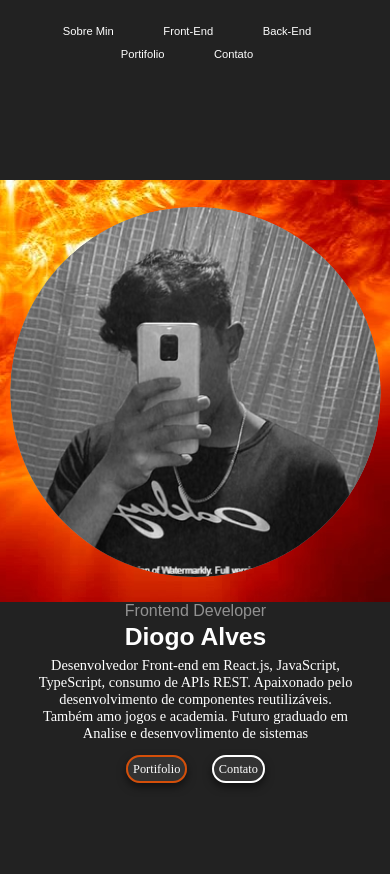
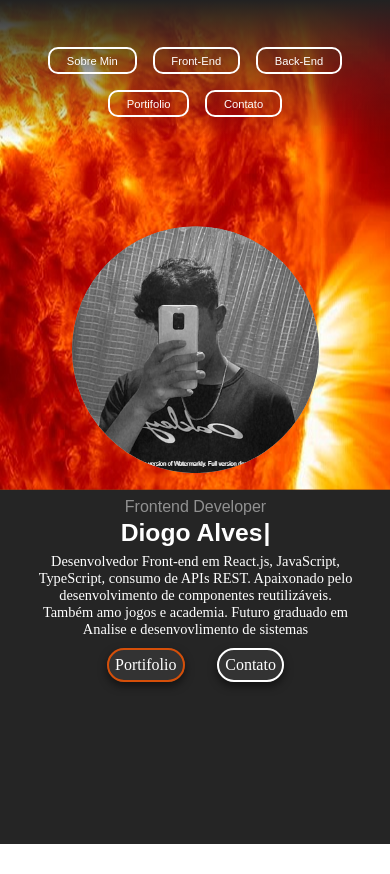
Before and after one commit to DiogoAlves2004/my-portfolio, a React (Create React App) app: page / in a window 390 px wide. After the commit the page ends 844 px from the top, so only its background shows below. Built offline with nearby package versions, Linux system fonts and the light colour scheme; no server answers.

Commit message:
atualização 1.1

```diff
--- a/package.json
+++ b/package.json
@@ -11,6 +11,7 @@
     "react-icons": "^4.7.1",
     "react-router-dom": "^6.7.0",
     "react-scripts": "5.0.1",
+    "typewriter-effect": "^2.19.0",
     "web-vitals": "^2.1.4"
   },
   "scripts": {
--- a/src/components/layout/input/styles/Button.module.css
+++ b/src/components/layout/input/styles/Button.module.css
@@ -6,9 +6,8 @@
     background-color: #333333;
     filter: drop-shadow(0px 4px 4px rgba(0, 0, 0, 0.5));
     -webkit-filter: drop-shadow(0px 4px 4px rgba(0, 0, 0, 0.5));
-}
 
-.btn{
+
     color: white;
 
     text-decoration: none;
@@ -16,8 +15,9 @@
     font-family: 'Poppins';
     font-style: normal;
     font-weight: 400;
-    font-size: clamp( .2vh + .2vw ,1vh + 1vw ,1vh + 1vw);
+
     line-height: 35px;
+
 }
 
 .a:hover{
--- a/src/components/layout/navbar/styles/NavbarHome.module.css
+++ b/src/components/layout/navbar/styles/NavbarHome.module.css
@@ -12,20 +12,32 @@
 
     .nav{
         margin-top: 5px;
+
+    }
+
+    .navbar{
+        top: 0;
+        height: 140px !important;
+        background: rgb(34,34,34);
+        background: linear-gradient(180deg, rgba(34,34,34,1) 0%, rgba(34,34,34,0.4654236694677871) 50%, rgba(34,34,34,0) 100%);
+
     }
 
 
 }
 
 .navbar {
-    float: right;
-    position: absolute;
+
+
+
+
+    position: fixed;
     top: 0;
     right: 0;
     z-index: 10;
-    display: flex;
-    justify-content: flex-end;
-    align-items: center;
+
+
+
 
     /* alert */
     height: 10%;
@@ -44,7 +56,10 @@
 }
 
 .item {
+    border-radius: 10px;
     margin-right: 1em;
+    border: 2px solid white;
+    margin: .5em;
 }
 
 .item a {
--- a/src/components/pages/Portfolio/Portfolio.js
+++ b/src/components/pages/Portfolio/Portfolio.js
@@ -1,6 +1,7 @@
 
 //img and icons
 import Project1 from '../../../img/projects_images/project1.png'
+import Project2 from '../../../img/projects_images/project2.png'
 
 //component
 
@@ -48,7 +49,7 @@
                 />
 
                 <ProjectCard
-                    image={Project1}
+                    image={Project2}
                     title='Movies Base'
                     text='
                         Meu proximo grande projeto para este portifolio ainda em produção. Imagine um lugar aonde voce podera consultar todo e qualquer filme que deseja, saber seus atores, suas notas, e aonde foi filmado. Essa sera a Movies Base
--- a/src/components/pages/Portfolio/styles/ProjectCard.module.css
+++ b/src/components/pages/Portfolio/styles/ProjectCard.module.css
@@ -39,6 +39,10 @@
 .image_container{
 
     width: 100%;
+    display: flex;
+    align-items: center;
+    justify-content: center;
+    min-height: 10em;
 
 }
 
--- a/src/components/pages/home/Home.js
+++ b/src/components/pages/home/Home.js
@@ -9,9 +9,14 @@
 
 //hooks
 import Button from "../../layout/input/Button";
+import Typewriter from "typewriter-effect";
+
 
 function Home() {
   return (
+
+
+
 
 
       <section className={styles.home_container}>
@@ -30,7 +35,25 @@
 
         <div className={styles.text_content}>
           <h4>Frontend Developer</h4>
-          <h1>Diogo Alves</h1>
+
+
+          <h1>
+              <Typewriter
+
+                onInit={(typewriter)=> {
+
+                typewriter
+
+                  .typeString("Diog")
+
+                  .pauseFor(10)
+                  .deleteAll()
+                  .typeString("Diogo Alves")
+                  .start();
+                  }}
+                />
+            </h1>
+
           <p>
             Desenvolvedor Front-end em React.js, JavaScript, TypeScript, consumo
             de APIs REST. Apaixonado pelo desenvolvimento de componentes
--- a/src/components/pages/home/styles/Home.module.css
+++ b/src/components/pages/home/styles/Home.module.css
@@ -4,6 +4,8 @@
 @media only screen and (max-width: 600px) {
 
     .home_content{
+        position: fixed !important;
+        top: -5%;
         flex-direction: column;
         transform: translate(20px, 50px) !important;
         margin-top: 30px;
@@ -18,10 +20,9 @@
 
     .image{
 
-        transform: rotate(90deg) translate(-46px , 16px);
-        position: absolute;
-        width: 50vh !important;
-        height: 100vw !important;
+        transform: translate(0px , 8vh);
+        position: fixed;
+        width: 100vw !important;
 
     }
 
@@ -39,7 +40,10 @@
     }
 
 
+
     .home_container{
+
+
         height: max-content;
         width: 100%;
         background-color: #222222;
@@ -48,6 +52,11 @@
         align-items: center;
 
 
+    }
+
+    .circle{
+        width: clamp(20vh  + 20vw , 15vh  + 20vw, 40vh  + 40vw) !important;
+        height: auto !important;
     }
 
 
@@ -116,7 +125,6 @@
 }
 
 .text_content{
-    background-color: #222222;
     display: flex;
     justify-content: space-between;
     flex-direction: column;
@@ -143,3 +151,7 @@
     font-style: normal;
     margin-bottom: 3%;
 }
+
+.button_container{
+
+}
```
Also changed, not shown: src/img/projects_images/project2.png (added), 1 other file (tests, documents, lock files or other folders).
